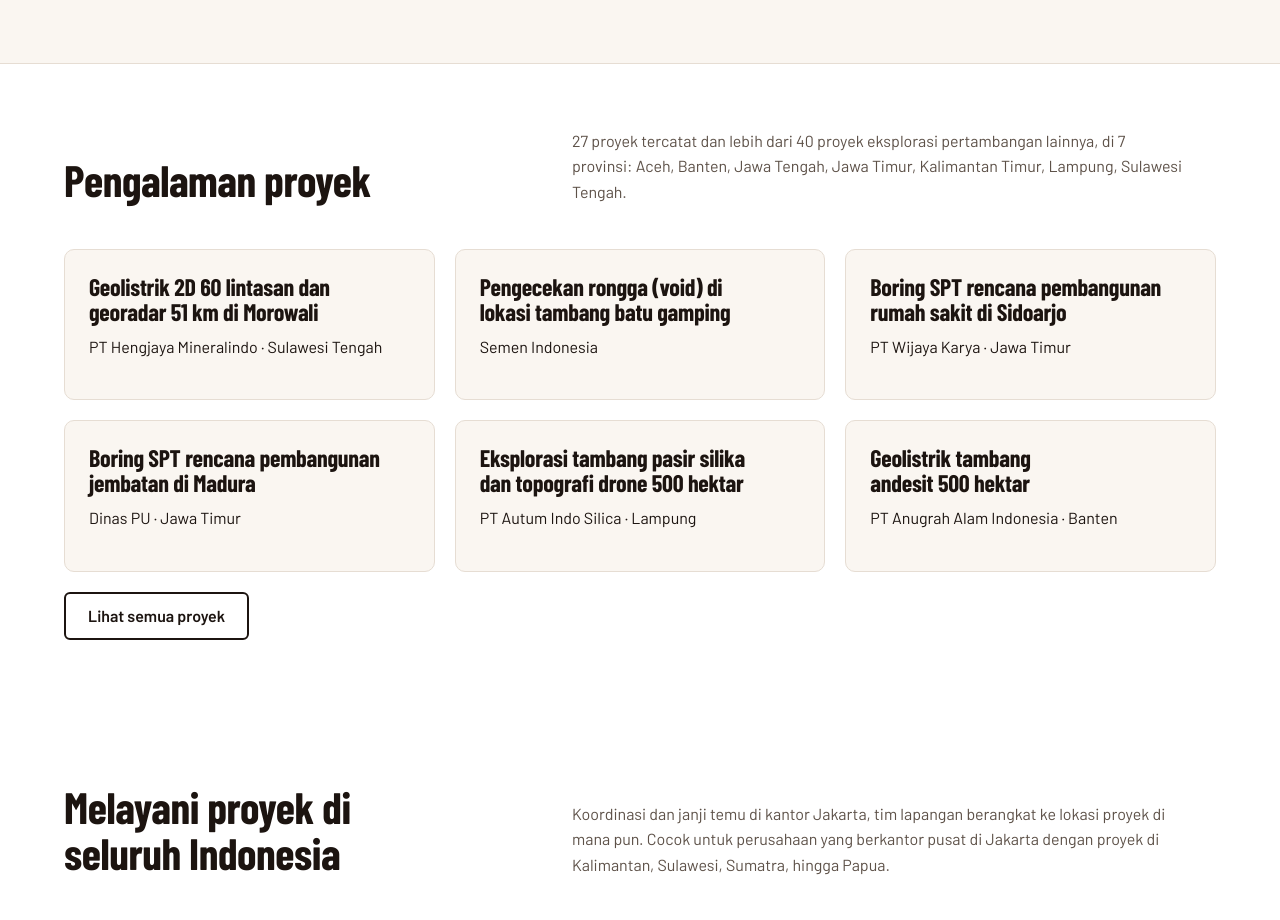
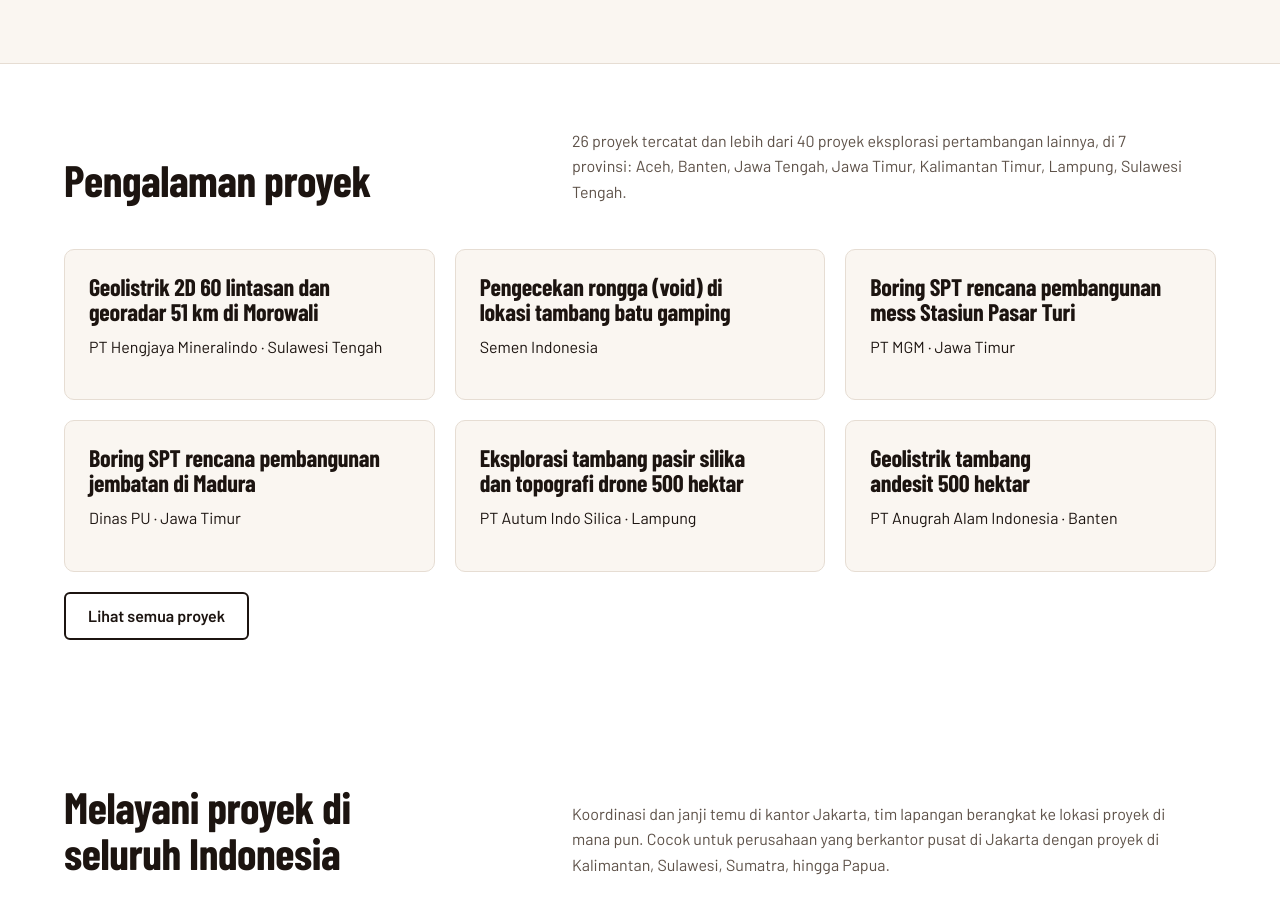
Before and after one commit to satyapermanayoga-code/ahligeotechgeolistrik, a plain HTML site: page index.html in a window 1280 px wide. Shown: the part 2461-3381 px from the top of the page. Drawn offline with nearby package versions, Linux system fonts and the light colour scheme.

Commit message:
Hapus proyek rumah sakit Sidoarjo dari portofolio dan beranda
Co-Authored-By: Claude Opus 5.5 <noreply@anthropic.com>
Claude-Session: https://claude.ai/code/session_0137mCDwh4LG5TbswKab3iti

```diff
--- a/index.html
+++ b/index.html
@@ -218,9 +218,9 @@ footer a{color:#f3ece4}
 <section class="band" id="portofolio"><div class="wrap">
   <div class="lead">
     <h2>Pengalaman proyek</h2>
-    <p>27 proyek tercatat dan lebih dari 40 proyek eksplorasi pertambangan lainnya, di 7 provinsi: Aceh, Banten, Jawa Tengah, Jawa Timur, Kalimantan Timur, Lampung, Sulawesi Tengah.</p>
+    <p>26 proyek tercatat dan lebih dari 40 proyek eksplorasi pertambangan lainnya, di 7 provinsi: Aceh, Banten, Jawa Tengah, Jawa Timur, Kalimantan Timur, Lampung, Sulawesi Tengah.</p>
   </div>
-  <div class="reg"><article class="card"><h3>Geolistrik 2D 60 lintasan dan georadar 51 km di Morowali</h3><p>PT Hengjaya Mineralindo · Sulawesi Tengah</p></article><article class="card"><h3>Pengecekan rongga (void) di lokasi tambang batu gamping</h3><p>Semen Indonesia</p></article><article class="card"><h3>Boring SPT rencana pembangunan rumah sakit di Sidoarjo</h3><p>PT Wijaya Karya · Jawa Timur</p></article><article class="card"><h3>Boring SPT rencana pembangunan jembatan di Madura</h3><p>Dinas PU · Jawa Timur</p></article><article class="card"><h3>Eksplorasi tambang pasir silika dan topografi drone 500 hektar</h3><p>PT Autum Indo Silica · Lampung</p></article><article class="card"><h3>Geolistrik tambang andesit 500 hektar</h3><p>PT Anugrah Alam Indonesia · Banten</p></article></div>
+  <div class="reg"><article class="card"><h3>Geolistrik 2D 60 lintasan dan georadar 51 km di Morowali</h3><p>PT Hengjaya Mineralindo · Sulawesi Tengah</p></article><article class="card"><h3>Pengecekan rongga (void) di lokasi tambang batu gamping</h3><p>Semen Indonesia</p></article><article class="card"><h3>Boring SPT rencana pembangunan mess Stasiun Pasar Turi</h3><p>PT MGM · Jawa Timur</p></article><article class="card"><h3>Boring SPT rencana pembangunan jembatan di Madura</h3><p>Dinas PU · Jawa Timur</p></article><article class="card"><h3>Eksplorasi tambang pasir silika dan topografi drone 500 hektar</h3><p>PT Autum Indo Silica · Lampung</p></article><article class="card"><h3>Geolistrik tambang andesit 500 hektar</h3><p>PT Anugrah Alam Indonesia · Banten</p></article></div>
   <p style="margin-top:20px"><a class="btn ghost" href="/portofolio.html">Lihat semua proyek</a></p>
 </div></section>
 
```
Also changed, not shown: portofolio.html (+2 -3 lines).
